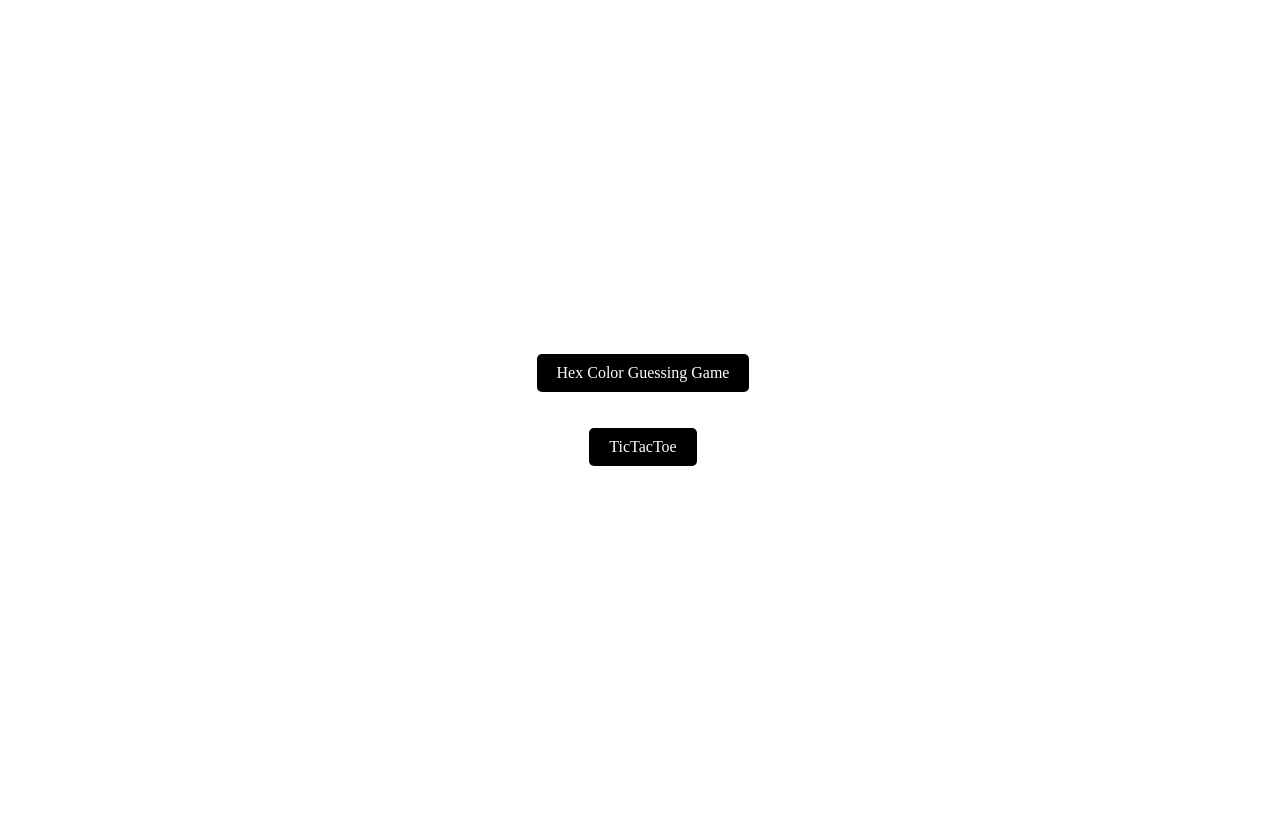
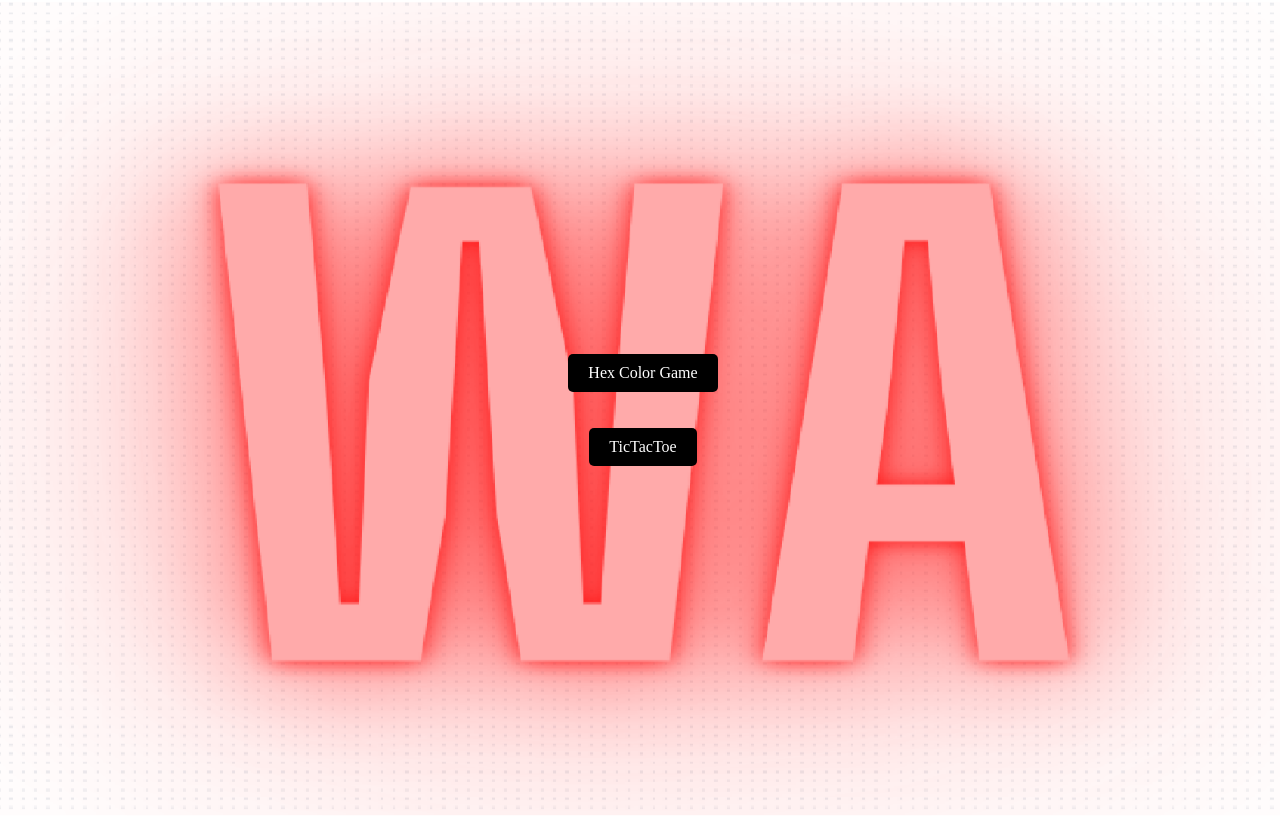
Before and after one commit to jerryzjecny/WAnoce, a plain HTML site: page index.html in a window 1280 px wide. Drawn offline with Linux system fonts and the light colour scheme.

Commit message:
Add files via upload

```diff
--- a/StyleTTT.css
+++ b/StyleTTT.css
@@ -13,6 +13,20 @@ body {
     background-repeat: no-repeat;
     background-position: center center;
     background-color: #f0f0f0;
+}
+
+.button-link {
+    display: flex;
+    margin-top: 20px;
+    margin-right: 10px;
+    text-decoration: none;
+    padding: 10px 20px;
+    background-color: #000000;
+    color: white;
+    border: none;
+    border-radius: 5px;
+    font-size: 16px;
+    cursor: pointer;
 }
 
 .board {
--- a/index.html
+++ b/index.html
@@ -6,9 +6,18 @@
     <title>Menu</title>
     <link rel="stylesheet" href="style.css">
 </head>
+<style>
+    body {
+        background-image: url('xx.png');
+        background-size: cover;
+        background-repeat: no-repeat;
+        background-position: center center;
+        background-color: #f0f0f0;
+    }
+    </style>
 <body>
 
-    <div><p><a href="CircleEasy.html" class="button-link">Hex Color Guessing Game</a></p></div>
+    <div><p><a href="CircleEasy.html" class="button-link">Hex Color Game</a></p></div>
     <div><p><a href="TicTacToe.html" class="button-link">TicTacToe</a></p></div>
 </body>
 </html>
```
Also changed, not shown: CircleEasy.html (+9 -0 lines), CircleHard.html (+9 -0 lines), CircleMedium.html (+10 -0 lines), TicTacToe.html (+3 -0 lines), xx.png (added), xxx.png (added).
